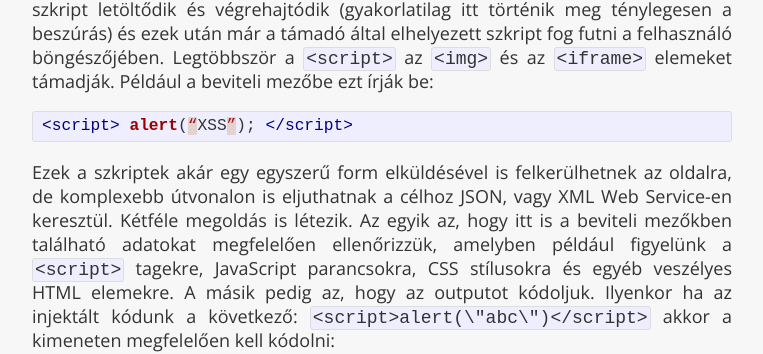
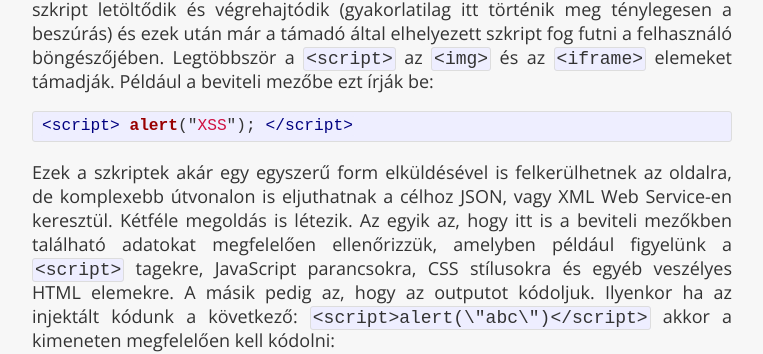
Before and after one commit to kir-dev/kir-dev.sch.bme.hu, a Jekyll site: the page built from _posts/2014-01-22-Egy-kicsit-a-biztonsagrol.md, in a window 1280 px wide and 900 px high, scrolled down 1480 px. Shown: the part 143-497 px from the top of the window, without its empty margins (258-1021 px from the left). Built offline with Jekyll 4.4.1, drawn with Linux system fonts in a browser that asks for light colours; some web fonts are replaced; Markdown is read by kramdown in place of the engine named in the settings.

Commit message:
Fixed quotation marks

```diff
--- a/_posts/2014-01-22-Egy-kicsit-a-biztonsagrol.md
+++ b/_posts/2014-01-22-Egy-kicsit-a-biztonsagrol.md
@@ -38,7 +38,7 @@ Az XSS lehetőséget nyújt kliens oldali szkriptek beszúrására a weboldalba,
 Amikor egy felhasználó meglátogatja a weboldalt akkor a böngészőjében ez a szkript letöltődik és végrehajtódik (gyakorlatilag itt történik meg ténylegesen a beszúrás) és ezek után már a támadó által elhelyezett szkript fog futni a felhasználó böngészőjében. Legtöbbször a `<script>` az `<img>` és az `<iframe>` elemeket támadják. Például a beviteli mezőbe ezt írják be:
 
 ~~~html
-<script> alert(“XSS”); </script>
+<script> alert("XSS"); </script>
 ~~~
 
 Ezek a szkriptek akár egy egyszerű form elküldésével is felkerülhetnek az oldalra, de komplexebb útvonalon is eljuthatnak a célhoz JSON, vagy XML Web Service-en keresztül. Kétféle megoldás is létezik. Az egyik az, hogy itt is a beviteli mezőkben található adatokat megfelelően ellenőrizzük, amelyben például figyelünk a `<script>` tagekre, JavaScript parancsokra, CSS stílusokra és egyéb veszélyes HTML elemekre. A másik pedig az, hogy az outputot kódoljuk. Ilyenkor ha az injektált kódunk a következő: `<script>alert(\"abc\")</script>` akkor a kimeneten megfelelően kell kódolni:
```
